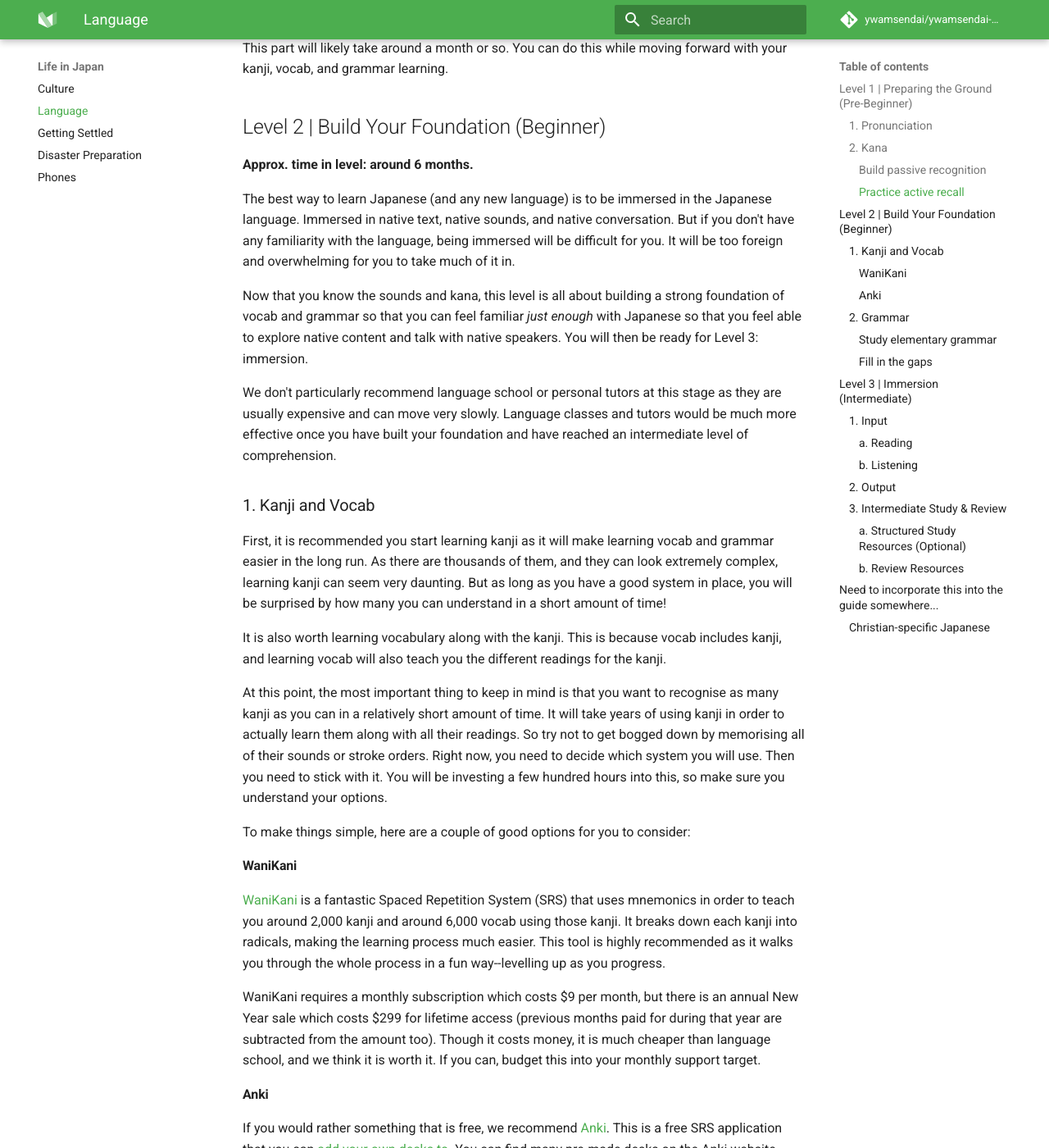
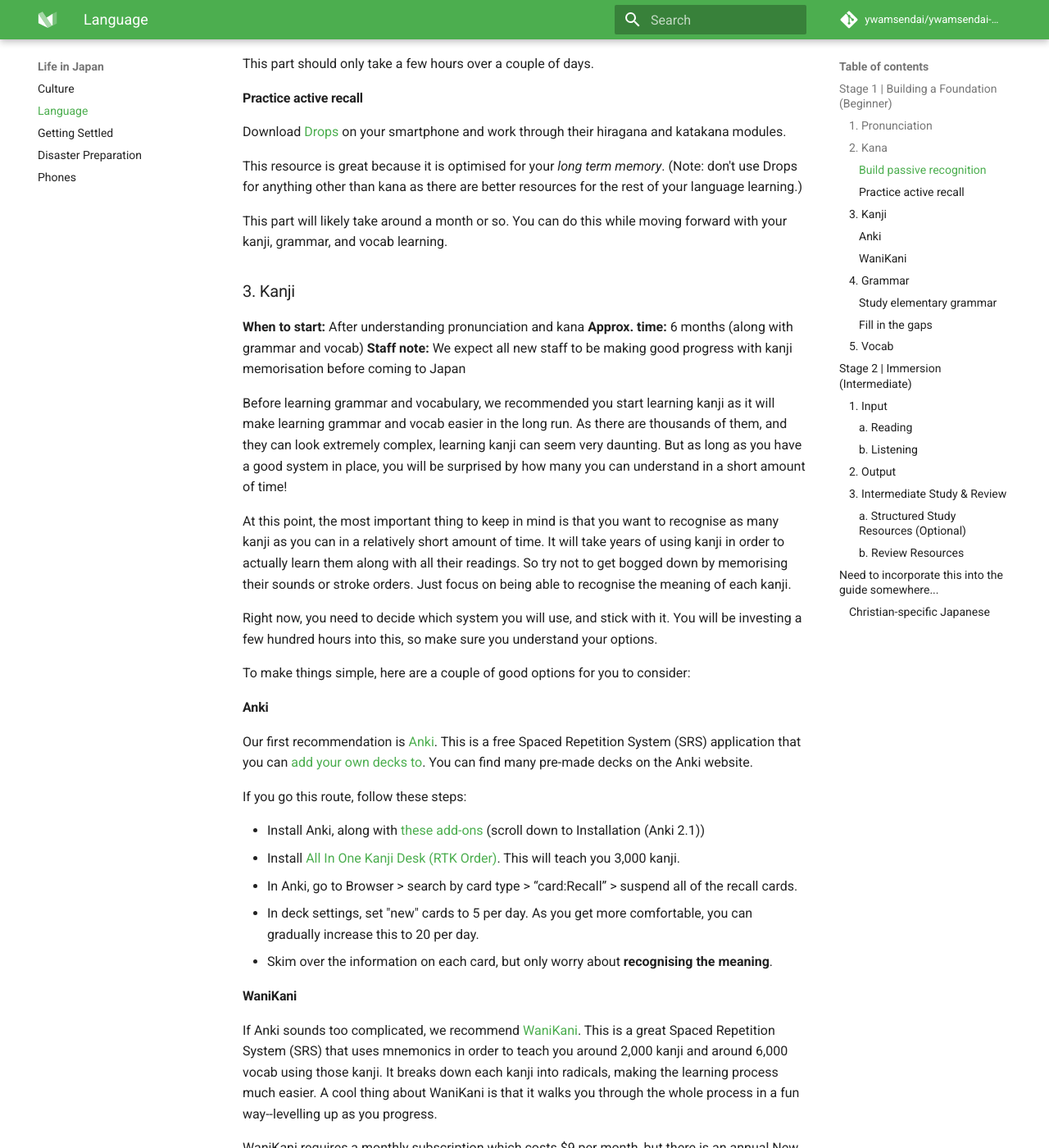
Before and after one commit to ywamsendai/ywamsendai-wiki, an MkDocs documentation site: the page built from docs/lifeinjapan/language.md, in a window 1280 px wide and 1400 px high, scrolled down 2822 px. Shown: the whole window at 82% size. Built offline with MkDocs 1.6.1 and Material for MkDocs 9.7.7, drawn with Linux system fonts in a browser that asks for light colours; comment, search, counter and statistics services are not loaded; some of the changed text lies outside the part shown.

Commit message:
separated vocab from kanji

```diff
--- a/docs/lifeinjapan/language.md
+++ b/docs/lifeinjapan/language.md
@@ -2,25 +2,29 @@
 
 As we want to reach the Japanese people with the gospel and speak heart-to-heart, we need to communicate fluently in Japanese. This is a high value for our community and we aim to transition YWAM Sendai to function bilingually in Japanese and English as soon as possible. As we are still in the early stages of pioneering YWAM Sendai, and our team is mostly made up of new missionaries to Japan, we currently function mostly in English.
 
-**It is expected that all of our non-Japanese team members will spend a good portion of their time during fundraising (before coming) and during the first year or so in Japan studying the language.** We will help each person set measurable goals to work towards. Of course, this will look different depending on the person. That being the case, this page outlines what we think is an effective way of learning this language.
+**It is expected that all of our non-Japanese team members will spend a good portion of their time during fundraising (before coming) and while in Japan studying the language.** We will help each person set measurable goals to work towards. Of course, this will look different depending on the person. That being the case, this page outlines what we think is an effective way of learning this language.
 
 Your goal is not to study until you feel you understand everything! Your goal is to be just comfortable *enough* with the language that you can explore native content and talk with native speakers. Immersion in the language is when the *real* learning happens!
 
 Much of this page is based on the fantastic research by redditor [SuikaCider](https://www.reddit.com/user/SuikaCider/) which can be found [here](https://docs.google.com/document/d/10bRzVblKVOsQJjTc2PIi1Gbj_LrsJCkMkh0SutXCZdI/edit#). There are also heavy influences from the [Mass Immersion Approach](https://massimmersionapproach.com/) and [Tofugu's Learn Japanese](https://www.tofugu.com/learn-japanese/) guide.
 
-Note: This plan assumes you have a basic understanding of English. If you have difficulty with English, please Google strong resources recommended in a language you feel more comfortable with. And let us know so we can include it in this guide!
+## Stage 1 | Building a Foundation (Beginner)
 
-## Level 1 | Preparing the Ground (Pre-Beginner)
+**Defined by:** Study and memorisation
+**Purpose:** Help you feel comfortable *enough* with the language to begin immersion
 
-**Approx. time in level: up to 1 to 2 weeks.**
+The best way to learn Japanese (and any new language) is to be immersed in the Japanese language. Immersed in native text, native sounds, and native conversation. But if you don't have any familiarity with the language, being immersed will be difficult for you. It will be too foreign and overwhelming for you to take much of it in.
 
-Before you move into actually understanding, learning, and being proficient in the Japanese language (a life-long process!), you need to establish the essential "makeup" of the language. These are key aspects of the language that, if you grasp them early on, will help you greatly moving forward. These are **pronunciation and kana**.
+This stage is all about building a strong foundation so that you can feel familiar *just enough* with Japanese so that you feel able to explore native content and talk with native speakers. You will then be ready for immersion (stage 2).
 
-**We expect all new staff to at least understand and learn these two things before coming to Japan.** This will help you immensely once you are in Japan!
+We don't particularly recommend language school or personal tutors at this stage as they are usually expensive and can move very slowly. Language classes and tutors would be much more effective once you have built your foundation and have reached an intermediate level of comprehension.
 
 ### 1. Pronunciation
 
-If your mother tongue is not Japanese, then the sounds you make when you speak will not sound natural when you speak Japanese. This is a cold fact. Even when you think a sound *is* the same as your mother tongue, chances are there is subtle difference. But don't be discouraged! Once you realise this, then you can understand just *what are* the Japanese sounds. You can then begin to learn and practice in order to train your tongue. It is probably optimal to do this, even briefly, before moving on to the kana. This is so you don't develop bad pronunciation habits.
+**Approx. time:** 1 to 2 weeks (along with kana)
+**Staff note:** We expect all new staff to have a basic understanding of Japanese pronunciation before coming to Japan.
+
+If your mother tongue is not Japanese, the sounds you make when you speak will not sound natural when you speak Japanese. This is a cold fact. Even when you think a sound *is* the same as your mother tongue, chances are there is subtle difference. But don't be discouraged! Once you realise this, then you can understand just *what are* the Japanese sounds. You can then begin to learn and practice in order to train your tongue. It is probably optimal to do this, even briefly, before moving on to the kana. This is so you don't develop bad pronunciation habits.
 
 At the very least, please check out these short videos before moving on:
 
@@ -36,19 +40,22 @@
 
 You don't have to completely understand pronunciation before moving on. But having a basic understanding of these concepts will help you sound more natural in the long run.
 
-As you proceed to learn kana, keep in mind these concepts in order to solidify your understanding and to train your tongue to sound more natural.
+As you proceed to learn kana, keep these concepts in mind to solidify your understanding and to train your tongue to sound more natural.
 
 ### 2. Kana
 
-Time to attach the sounds you have learnt to Japanese symbols. Hiragana and Katakana are the basic syllabic scripts that make up the Japanese writing system, along with Kanji (Chinese characters).
+**Approx. time:** 1 to 2 weeks (along with kana)
+**Staff note:** We expect all new staff to be able to read both hiragana and katakana before coming to Japan.
 
-Every sound in Japanese can be written in kana. Thankfully, hiragana and katakana share the exact same sounds. As a rule of thumb, Hiragana (the curvy characters) are used for Japanese words and grammar particles, while Katakana (the straight characters) are used for imported words. Like foreign names.
+Time to attach the sounds you have learnt to Japanese symbols. Hiragana and katakana are the basic syllabic scripts that make up the Japanese writing system, along with Kanji (Chinese characters).
+
+Every sound in Japanese can be written in kana. Thankfully, hiragana and katakana share the exact same sounds. As a rule of thumb, Hiragana (the curvy characters) are used for Japanese words and grammar particles, while Katakana (the sharp characters) are used for imported words. Like foreign names.
 
 Learning the kana is probably the simplest part of learning the language! :) It's all about memorisation. If you focus, you will learn them in a relatively short amount of time. Read out loud as you memorise the characters in order to practice good pronunciation.
 
 Don't spend a lot of time on learning the kana though. Your aim at this point is simply to be loosely familiar with them. They will be reinforced and become second nature as you move forward with learning the language.
 
-A word of caution: **stay away romaji!** These are Japanese sounds in written latin alphabet (like English). Your brain will use this as a crutch and your pronunciation and reading will suffer. Pretend it does not exist.
+A word of caution: **stay away from romaji!** These are Japanese sounds in written latin alphabet (like English). Your brain will use this as a crutch and your pronunciation and reading will suffer. Pretend it does not exist.
 
 #### Build passive recognition
 
@@ -69,52 +76,50 @@
 
 This resource is great because it is optimised for your *long term memory*. (Note: don't use Drops for anything other than kana as there are better resources for the rest of your language learning.)
 
-This part will likely take around a month or so. You can do this while moving forward with your kanji, vocab, and grammar learning.
+This part will likely take around a month or so. You can do this while moving forward with your kanji, grammar, and vocab learning.
 
-## Level 2 | Build Your Foundation (Beginner)
+### 3. Kanji
 
-**Approx. time in level: around 6 months.**
+**When to start:** After understanding pronunciation and kana
+**Approx. time:** 6 months (along with grammar and vocab)
+**Staff note:** We expect all new staff to be making good progress with kanji memorisation before coming to Japan
 
-The best way to learn Japanese (and any new language) is to be immersed in the Japanese language. Immersed in native text, native sounds, and native conversation. But if you don't have any familiarity with the language, being immersed will be difficult for you. It will be too foreign and overwhelming for you to take much of it in.
+Before learning grammar and vocabulary, we recommended you start learning kanji as it will make learning grammar and vocab easier in the long run. As there are thousands of them, and they can look extremely complex, learning kanji can seem very daunting. But as long as you have a good system in place, you will be surprised by how many you can understand in a short amount of time!
 
-Now that you know the sounds and kana, this level is all about building a strong foundation of vocab and grammar so that you can feel familiar *just enough* with Japanese so that you feel able to explore native content and talk with native speakers. You will then be ready for Level 3: immersion.
+At this point, the most important thing to keep in mind is that you want to recognise as many kanji as you can in a relatively short amount of time. It will take years of using kanji in order to actually learn them along with all their readings. So try not to get bogged down by memorising their sounds or stroke orders. Just focus on being able to recognise the meaning of each kanji.
 
-We don't particularly recommend language school or personal tutors at this stage as they are usually expensive and can move very slowly. Language classes and tutors would be much more effective once you have built your foundation and have reached an intermediate level of comprehension.
-
-### 1. Kanji and Vocab
-
-First, it is recommended you start learning kanji as it will make learning vocab and grammar easier in the long run. As there are thousands of them, and they can look extremely complex, learning kanji can seem very daunting. But as long as you have a good system in place, you will be surprised by how many you can understand in a short amount of time!
-
-It is also worth learning vocabulary along with the kanji. This is because vocab includes kanji, and learning vocab will also teach you the different readings for the kanji.
-
-At this point, the most important thing to keep in mind is that you want to recognise as many kanji as you can in a relatively short amount of time. It will take years of using kanji in order to actually learn them along with all their readings. So try not to get bogged down by memorising all of their sounds or stroke orders. Right now, you need to decide which system you will use. Then you need to stick with it. You will be investing a few hundred hours into this, so make sure you understand your options.
+Right now, you need to decide which system you will use, and stick with it. You will be investing a few hundred hours into this, so make sure you understand your options.
 
 To make things simple, here are a couple of good options for you to consider:
 
+#### Anki
+
+Our first recommendation is [Anki](https://apps.ankiweb.net/). This is a free Spaced Repetition System (SRS) application that you can [add your own decks to](https://www.youtube.com/watch?v=Ih67nqyLEkg). You can find many pre-made decks on the Anki website.
+
+If you go this route, follow these steps:
+
+* Install Anki, along with [these add-ons](https://massimmersionapproach.com/table-of-contents/anki/low-key-anki/low-key-anki-summary-and-installation/) (scroll down to Installation (Anki 2.1))
+* Install [All In One Kanji Desk (RTK Order)](https://ankiweb.net/shared/info/215365929). This will teach you 3,000 kanji.
+* In Anki, go to Browser > search by card type > “card:Recall” > suspend all of the recall cards.
+* In deck settings, set "new" cards to 5 per day. As you get more comfortable, you can gradually increase this to 20 per day.
+* Skim over the information on each card, but only worry about **recognising the meaning**.
+
 #### WaniKani
 
-[WaniKani](https://www.wanikani.com/) is a fantastic Spaced Repetition System (SRS) that uses mnemonics in order to teach you around 2,000 kanji and around 6,000 vocab using those kanji. It breaks down each kanji into radicals, making the learning process much easier. This tool is highly recommended as it walks you through the whole process in a fun way--levelling up as you progress.
+If Anki sounds too complicated, we recommend [WaniKani](https://www.wanikani.com/). This is a great Spaced Repetition System (SRS) that uses mnemonics in order to teach you around 2,000 kanji and around 6,000 vocab using those kanji. It breaks down each kanji into radicals, making the learning process much easier. A cool thing about WaniKani is that it walks you through the whole process in a fun way--levelling up as you progress.
 
-WaniKani requires a monthly subscription which costs $9 per month, but there is an annual New Year sale which costs $299 for lifetime access (previous months paid for during that year are subtracted from the amount too). Though it costs money, it is much cheaper than language school, and we think it is worth it. If you can, budget this into your monthly support target.
-
-#### Anki
-
-If you would rather something that is free, we recommend [Anki](https://apps.ankiweb.net/). This is a free SRS application that you can [add your own decks to](https://www.youtube.com/watch?v=Ih67nqyLEkg). You can find many pre-made decks on the Anki website.
-
-Here are some strong decks we recommend you work through if you choose this path:
-
-**Kanji Radicals:** [Kanji Radical](https://ankiweb.net/shared/info/1044119361). Radicals are parts of kanji. Learning these will help learning kanji much easier.
-
-**Kanji:** [All In One Kanji Desk (RTK Order)](https://ankiweb.net/shared/info/215365929). This will teach you 3,000 kanji. Adjust the settings so that Anki will give you 5 new cards per day to start with. As you get more comfortable, you can increase this in the future.
-
-**Vocab:** [Core2k](https://ankiweb.net/shared/info/2141233552). This will teach you 2,000 of the most commonly used words. Adjust the settings so that Anki will give you 11 new cards per day. You can be done in around 182 days! Maybe start using this deck after you have been going through the kanji deck for around 1 week.
+WaniKani requires a monthly subscription which costs $9 per month, but there is an annual New Year sale which costs $299 for lifetime access (previous months paid for during that year are subtracted from the amount too). Though it costs money, we think it is worth it if Anki seems too complicated. Budget this into your monthly support target if you need to.
 
 
-Once you have chosen your system, stick with it! **Do your reviews every day.** Don't spend time writing the kanji at this point (this will slow you down considerably, and handwriting is seldom done today. You can come back to this in the future). Focus on being able to **recognise the meaning** of the kanji, and memorise the **most common reading**.
+Once you have chosen your system, stick with it! **Do your reviews every day.** Don't spend time writing the kanji at this point (this will slow you down considerably, and handwriting is seldom done today. You can come back to this in the future). Again, focus on being able to **recognise the meaning** of the kanji.
 
-Give yourself around 1 week to get comfortable learning kanji and vocab before moving on to grammar. Don't hurry into this. Grammar is going to be a big commitment!
+Give yourself around 1 week to get comfortable learning kanji before moving on to grammar. Don't hurry into this. Grammar is going to be a big commitment!
 
-### 2. Grammar
+### 4. Grammar
+
+**When to start:** After around 1 week of learning kanji
+**Approx. time:** 6 months (along with grammar and vocab)
+**Staff note:** We expect all new staff to be making good progress with elementary grammar before coming to Japan
 
 #### Study elementary grammar
 
@@ -152,7 +157,23 @@
 
 You now have a solid foundation! You should now be ready to find resources independently. In terms of grammar, try to move on to the next level (immersion).
 
-## Level 3 | Immersion (Intermediate)
+### 5. Vocab
+
+**When to start:** After around 1 week of learning grammar
+**Approx. time:** 6 months (along with grammar and vocab)
+**Staff note:** We expect all new staff to be making good progress on building a vocab core before coming to Japan
+
+The best way to build up vocabulary is to be immersed in the language (e.g. reading books). But when everything is above your level, this is impossible! So our aim is to build up a core of vocab that will help native content feel tolerable (stage 2).
+
+Note: If you are using WaniKani, you will already be learning vocab. Just continue with that and skip this bit!
+
+Using Anki, follow these steps:
+
+* Add the [Core2k](https://ankiweb.net/shared/info/2141233552) deck to Anki. This will teach you 2,000 of the most commonly used words.
+* Adjust the settings so that Anki will give you 11 new cards per day. You can be done in around 182 days!
+* Install the [MIA Japanese](https://ankiweb.net/shared/info/278530045) addon, which will help with pitch accent (read [this](https://massimmersionapproach.com/table-of-contents/anki/mia-japanese-addon/#mass-generation) for more information)
+
+## Stage 2 | Immersion (Intermediate)
 
 By now, you have taken *at least* 6 months to build your Japanese language foundation. This is a great milestone: well done! The first stage was all about studying, memorising, and cramming. The next stage becomes more personal, as you explore native Japanese content and speak with native speakers.
 
```
